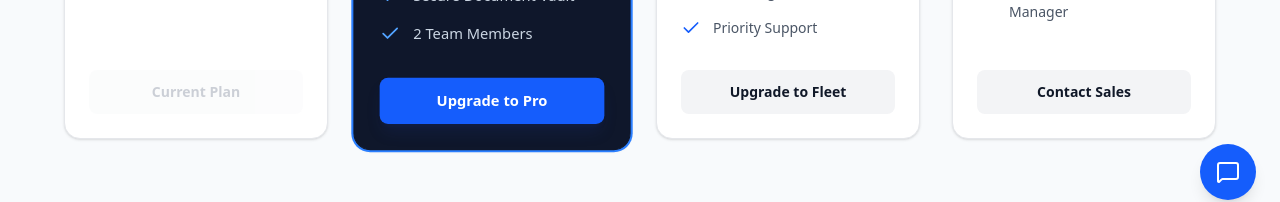
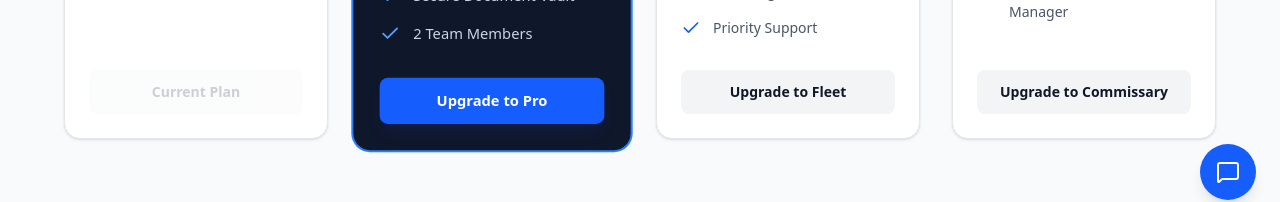
Before and after one commit to testqgw/SCP, a Next.js app: page /dashboard/upgrade in a window 1280 px wide. Shown: the part 576-778 px from the top of the page. Built offline with nearby package versions, Linux system fonts and the light colour scheme; no server answers; the database is empty.

Commit message:
Update: Enable Commissary plan with direct Stripe checkout

```diff
--- a/app/dashboard/upgrade/page.tsx
+++ b/app/dashboard/upgrade/page.tsx
@@ -67,8 +67,8 @@ const plans = [
       "Bulk License Import",
       "Dedicated Account Manager",
     ],
-    actionLabel: "Contact Sales",
-    priceId: "contact", // Special handler
+    actionLabel: "Upgrade to Commissary",
+    priceId: process.env.NEXT_PUBLIC_PRICE_ID_AGENCY || null,
     popular: false,
   }
 ];
```
